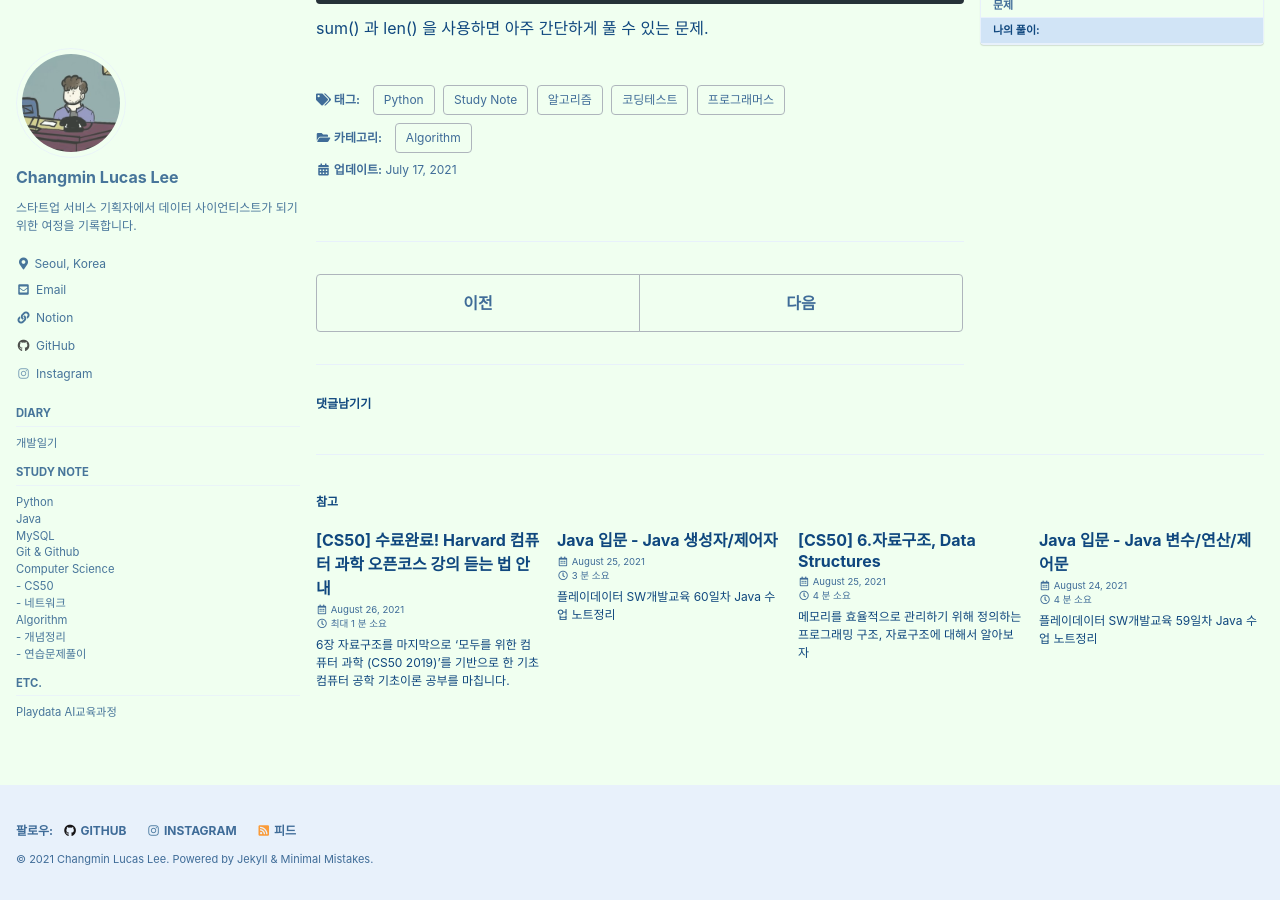
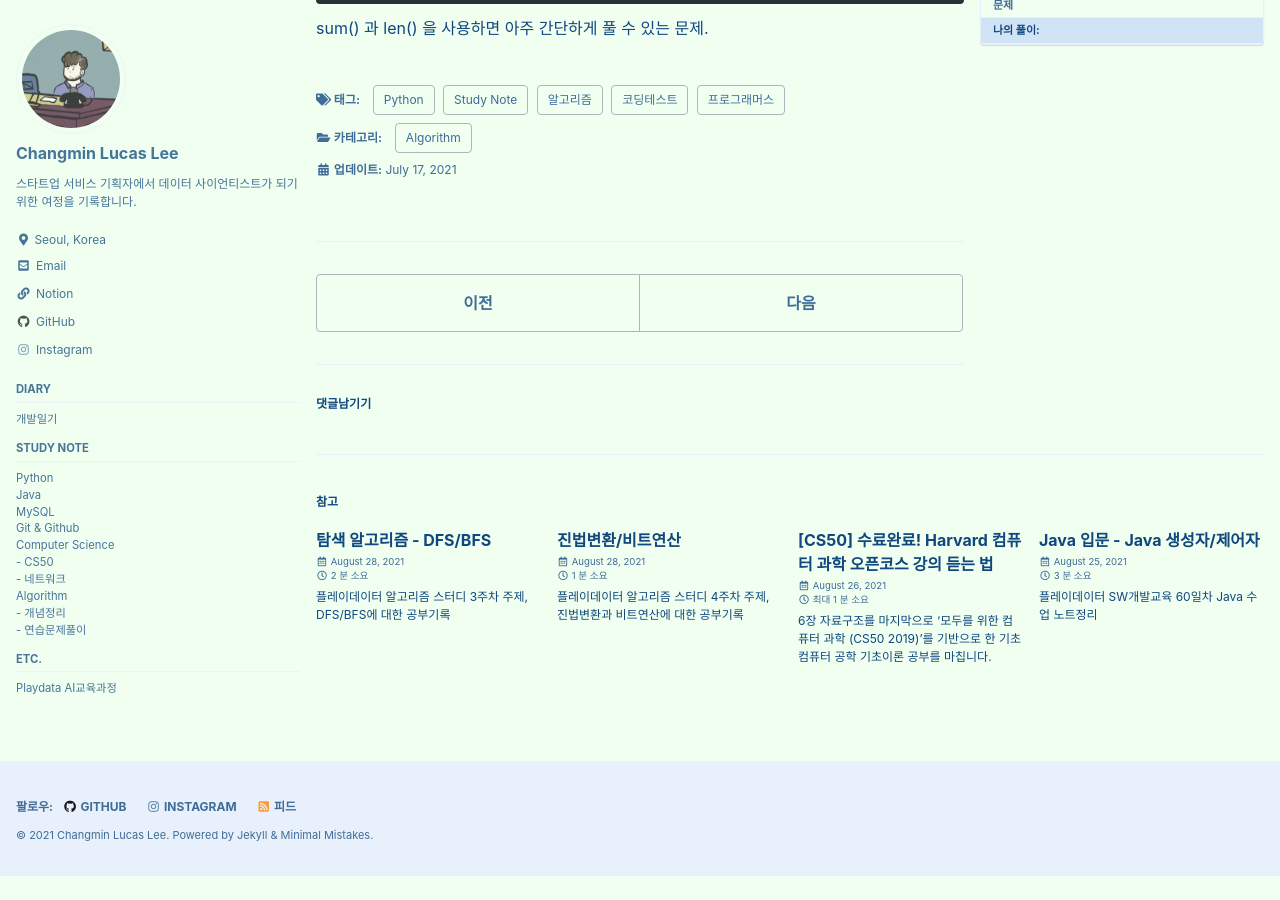
Before and after one commit to lucathree/lucathree.github.io, a Jekyll site: the page built from _posts/2021/2021-07-17-codetest2-1.md, in a window 1280 px wide and 900 px high, scrolled down 528 px. Built offline with Jekyll 4.4.1, drawn with Linux system fonts in a browser that asks for light colours; cached includes are drawn as plain includes; comment, search, counter and statistics services are not loaded; after the commit the page ends 1404 px from its top, so only the background shows below that; some of the changed lines change nothing that is shown.

Commit message:
8/28 노트 업로드

````diff
--- a/_posts/2021/2021-08-26-cs50-7.md
+++ b/_posts/2021/2021-08-26-cs50-7.md
@@ -1,5 +1,5 @@
 ---
-title: "[CS50] 수료완료! Harvard 컴퓨터 과학 오픈코스 강의 듣는 법 안내"
+title: "[CS50] 수료완료! Harvard 컴퓨터 과학 오픈코스 강의 듣는 법"
 layout: single
 author_profile: true
 read_time: true
--- /dev/null
+++ b/_posts/2021/2021-08-28-bitwiseoperators.md
@@ -0,0 +1,107 @@
+---
+title: "진법변환/비트연산"
+excerpt: "플레이데이터 알고리즘 스터디 4주차 주제, 진법변환과 비트연산에 대한 공부기록"
+layout: single
+author_profile: true
+read_time: true
+related: true
+categories:
+- Algorithm
+tags:
+- Study Note
+- 알고리즘
+- 자료구조
+- 알고리즘이론
+- Python
+- 플레이데이터
+- 인공지능SW개발과정
+toc: true
+toc_sticky: true
+---
+
+1. ## 진법변환
+
+   진법 = 수를 셀 때 자릿수가 올라가는 단위를 기준으로 하는 셈법의 총칭, 사용하는 숫자의 개수가 진법의 숫자를 의미한다.
+
+   왜 2진법, 8진법, 16진법이 사용되는지는 컴퓨터과학 이론 공부를 하며 정리했으니 해당 글들을 참고하자.
+
+   - "컴퓨팅 사고" [https://lucathree.github.io/computer%20science/cs50-1/](https://lucathree.github.io/computer%20science/cs50-1/)
+   - "메모리" [https://lucathree.github.io/computer%20science/cs50-5/](https://lucathree.github.io/computer%20science/cs50-5/)
+
+   ### 10진수의 진법변환
+
+   ```python
+   bin()  # 2진법 변환함수
+   oct()  # 8진법 변환함수
+   hex()  # 16진법 변환함수
+   ```
+
+   각 함수의 아규먼트로 10진수 정수를 입력하면 해당 진법으로 변환하여 값을 반환한다. 이때 반환되는 값은 **진법표시**가 붙은 string이다.
+
+   - 0b - 2진법
+   - 0o - 8진법
+   - 0x - 16진법
+
+   ⇒ 진법표시를 지우고 싶은 경우 [2:]를 붙여주면 된다.
+
+   다른 진법은 잘 안쓰이기 때문에 내장함수 구축이 되어있지 않다.
+
+   ### 10진수로의 진법변환
+
+   2진수, 8진수, 16진수를 10진수로 변환하고 싶은 경우 int() 함수를 사용하면 된다.
+
+   ```python
+   # 진법표시를 붙여서 입력하는 경우
+   int(0b10) >>> 2
+   int(0b11111111) >>> 255
+   int(0o10) >>> 8
+   int(0o377) >>> 255
+   int(0x10) >>> 16
+   int(0xFF) >>> 255
+
+   # 진법표시 없이 입력할 경우 (다른 2,8,16 외 다른 진법 변환도 가능)
+   int('11111111', 2) >>> 255
+   int('377', 8) >>> 255
+   int('FF', 16) >>> 255
+   ```
+
+   ### 진법변환하여 출력하기
+
+   print() 함수를 사용하여 출력할 때 문자열 포맷팅을 사용하여 변환된 값을 출력할 수 있다.
+
+   ```python
+   print('%x'%255) >> ff
+   print(f'{0xFF}') >> 255
+   ```
+
+   ## 비트연산
+
+   논리연산 (True, False)과 비슷하지만 이것을 이진수 0과 1로 한다고 생각하면 된다.
+
+   - **& (and)** : 값이 모두 1일 때만 1 반환
+
+   - **| (or)**  : 값이 0 또는 1일 때 1 반환
+
+   - **^ (xor)** : 값이 0 또는 1일 때만 1 반환 (모두 0이거나 모두 1이면 0 반환)
+
+   - **~ (not)**
+
+      : 반전 연산. 1은 0으로, 0은 1로 변환.
+
+     - 2진수의 음수표현을 위해 사용, 반전된 값은 음수가 된다!
+     - 양수 값을 반환 받기 위해서는 1을 더한 뒤 부호를 바꿔주어야 한다.
+
+   - **<<, >> (shift 연산자)**
+
+      : 비트이동 연산자.
+
+     - << x 비트를 왼쪽으로 x만큼 옮김
+
+     - \>\> x 비트를 오른쪽으로 x만큼 옮김
+
+   ### 비트연산 활용 영역
+
+   - 컴퓨터 연산을 위한 비트 필드
+   - 데이터의 압축 및 암호화
+   - 유한 상태 키계
+   - 컴퓨터 통신을 위한 포트 및 소켓
--- /dev/null
+++ b/_posts/2021/2021-08-28-dfsbfs.md
@@ -0,0 +1,104 @@
+---
+title: "탐색 알고리즘 - DFS/BFS"
+excerpt: "플레이데이터 알고리즘 스터디 3주차 주제, DFS/BFS에 대한 공부기록"
+layout: single
+author_profile: true
+read_time: true
+related: true
+categories:
+- Algorithm
+tags:
+- Study Note
+- 알고리즘
+- 자료구조
+- 알고리즘이론
+- Python
+- 플레이데이터
+- 인공지능SW개발과정
+toc: true
+toc_sticky: true
+---
+
+
+앞서 선형탐색/이분탐색을 공부하며 검색 알고리즘은 자료구조에 따라 **배열 검색, 연결 리스트 검색, 이진검색트리 검색** 등이 존재한다고 배웠다. 선형탐색/이분탐색은 배열 자료구조를 기반으로 하는 검색 알고리즘이었으며, 이 뒤에 배울 해쉬법은 배열과 연결리스트의 조합으로 해쉬 테이블이라는 자료구조를 만들어 사용하는 알고리즘이다.
+
+그리고 이번에 공부한 **DFS(깊이우선탐색)**과 **BFS(너비우선탐색)**은 트리 구조를 기반으로 하는 검색 알고리즘이라고 볼 수 있다.
+
+## 트리 구조
+
+트리 구조에 대해서는 이후의 단원에서 더 깊이있게 공부를 하게 되겠지만, DFS와 BFS의 개념을 이해하기 위해 간단하게만 알아보자.
+
+배열이 순서대로 나열된 자료구조라면, 트리는 **데이터 사이의 계층 관계를 표현하는 자료구조**다.
+
+트리는 **노드(node)**와 **가지(edge)**로 이루어져 있으며 각 노드는 가지를 통해 다른 노드와 연결된다. 노드와 가지는 정점(vertex)과 간선으로 불리기도 하며, 두 노드가 가지로 연결된 경우를 **'인접하다(adjacent)'**고 표현한다.
+
+가장 위쪽에 있는 노드를 **루트(root)**라고 부르며, 루트는 트리 하나에 1개만 존재한다. 그리고 가장 아래쪽에 있는 노드는 **리프(leaf)**라고 부르며, 가지가 더 이상 뻗어나갈 수 없는 마지막에 노드가 있다는 의미로 단말 노드(terminal node) 또는 외부 노드(external node)라고도 부른다.
+
+반대로 루트를 포함해 리프가 아닌 노드는 비단말 노드(non-terminal node) 혹은 내부 노드(internal node)라고 부른다.
+
+## 트리의 표현방식
+
+프로그래밍에서 트리구조는 크게 **인접 행렬(Adjacency Matrix)**과 **인접 리스트(Adjacency List)** 2가지 방식으로 표현이 가능하다.
+
+- 인접 행렬: 2차원 배열로 그래프의 연결 관계를 표현
+- 인접 리스트: 리스트로 그래프의 연결 관계를 표현
+
+### 인접행렬 (Adjacency Matrix)
+
+2차원 배열에 각 노드가 연결된 형태를 기록하는 방식. 연결이 되어 있지 않은 노드끼리는 무한의 비용이라고 작성하는데, 실제 코드에서는 논리적으로 정답이 될 수 없는 큰 값 중에서 999999999 또는 987654321 등의 값으로 초기화를 시켜놓는다.
+
+예)
+
+```python
+INF = 999999999  # 무한(Infinity)의 비용이 될 상수 선언
+
+# 2차원 리스트를 이용해서 0,1,2 x 0,1,2 인접 행렬 표현
+graph = [[0, 7, 5],
+				 [7, 0, INF],
+				 [5, INF, 0]]
+```
+
+### 인접리스트 (Adjacency List)
+
+연결 리스트 자료구조를 이용해서 구현
+
+```python
+# 행이 3개인 2차원 리스트로 인접 리스트 표현
+graph = [[] for _ in range(3)]  # [[],[],[]]
+
+# 노드 0에 연결된 노드 정보 저장(노드, 거리)
+graph[0].append((1,7))
+graph[0].append((2,5))
+
+# 노드 1에 연결된 노드 정보 저장(노드, 거리)
+graph[1].append((0,7))
+
+# 노드 2에 연결된 노드 정보 저장(노드, 거리)
+graph[2].append((0,5))
+```
+
+### 효율성
+
+인접행렬 방식은 모든 관계를 저장하기 때문에 노드 개수가 많을수록 메모리가 불필요하게 낭비된다. 반면 인접리스트 방식은 연결된 정보만을 저장하기 때문에 메모리를 효율적으로 사용한다.
+
+하지만 인접 리스트 방식은 연결된 데이터를 하나씩 확인해야하기 때문에 인접 행렬에 비해 특정 두 노드가 연결되어 있는지에 대한 정보를 얻는 속도가 느리다.
+
+예를 들어 한 그래프에서 노드1과 노드7의 연결을 확인하고 싶을 때 인접행렬로는 graph\[1][7]만 확인하면 되지만, 인접리스트는 연결된 모든 인접 노드를 순회해야한다.
+
+## 깊이우선탐색 (DFS, Depth-First Search)
+
+깊이 우선 탐색은 트리에서 깊은 부분, 즉 리프에 도달하는 경로를 우선적으로 탐색하는 알고리즘이다. 리프에 도달할 때까지 원하는 값이 없으면 우선 위의 부모 노드로 돌아가고, 검색하지 않은 자식노드를 위주로 검색을 이어간다.
+
+스택 자료구조를 이용한 구체적인 동작 과정은 다음과 같다.
+
+1. 탐색 시작 노드를 스택에 삽입하고 방문 처리를 한다.
+2. 스택의 최상단 노드에 방문하지 않은 인접 노드가 있으면 그 인접 노드를 스택에 넣고 방문 처리를 한다. 방문하지 않은 인접 노드가 없는 경우에는 스택에서 최상단 노드를 꺼낸다.
+3. 2번의 과정을 값을 찾았거나 더 이상 수행할 수 없을 때까지 반복한다.
+
+## 너비우선탐색 (BFS, Breadth-First Search)
+
+너비 우선 탐색은 가장 멀리 있는 노드를 우선으로 탐색했던 DFS와 달리 인접한 가까운 노드들부터 탐색해가며 내려가는 알고리즘이다. 인접한 노드들부터 순차적으로 검색을 진행하기 때문에 BFS는 큐 자료구조를 이용해서 알고리즘을 작성한다.
+
+1. 탐색 시작 노드를 큐에 삽입하고 방문 처리를 한다.
+2. 큐에서 노드를 꺼내 해당 노드의 인접 노드 중에서 방문하지 않은 노드를 모두 큐에 삽입하고 방문처리를 한다.
+3. 2번의 과정을 값을 찾았거나 더 이상 수행할 수 없을 때까지 반복한다.
````
